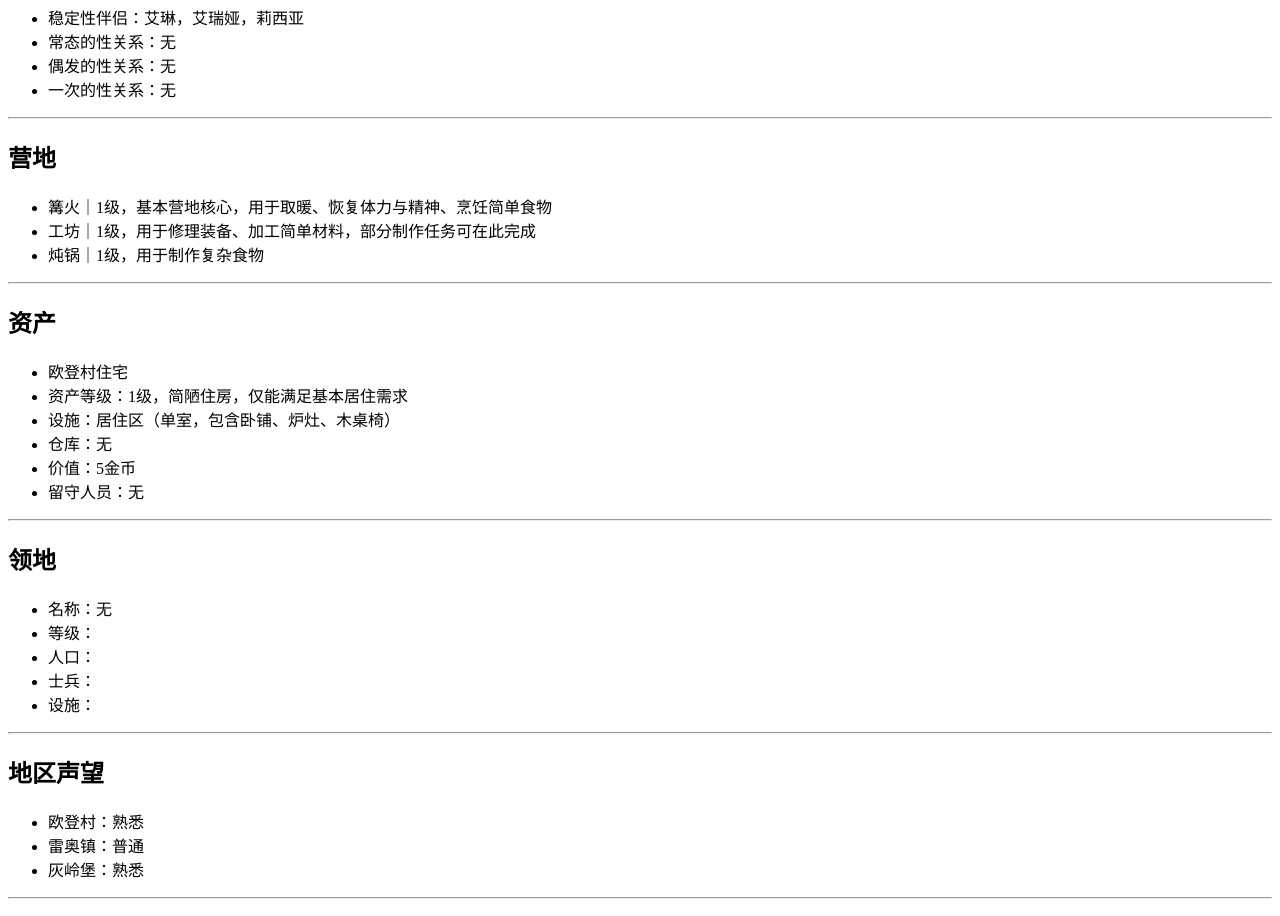
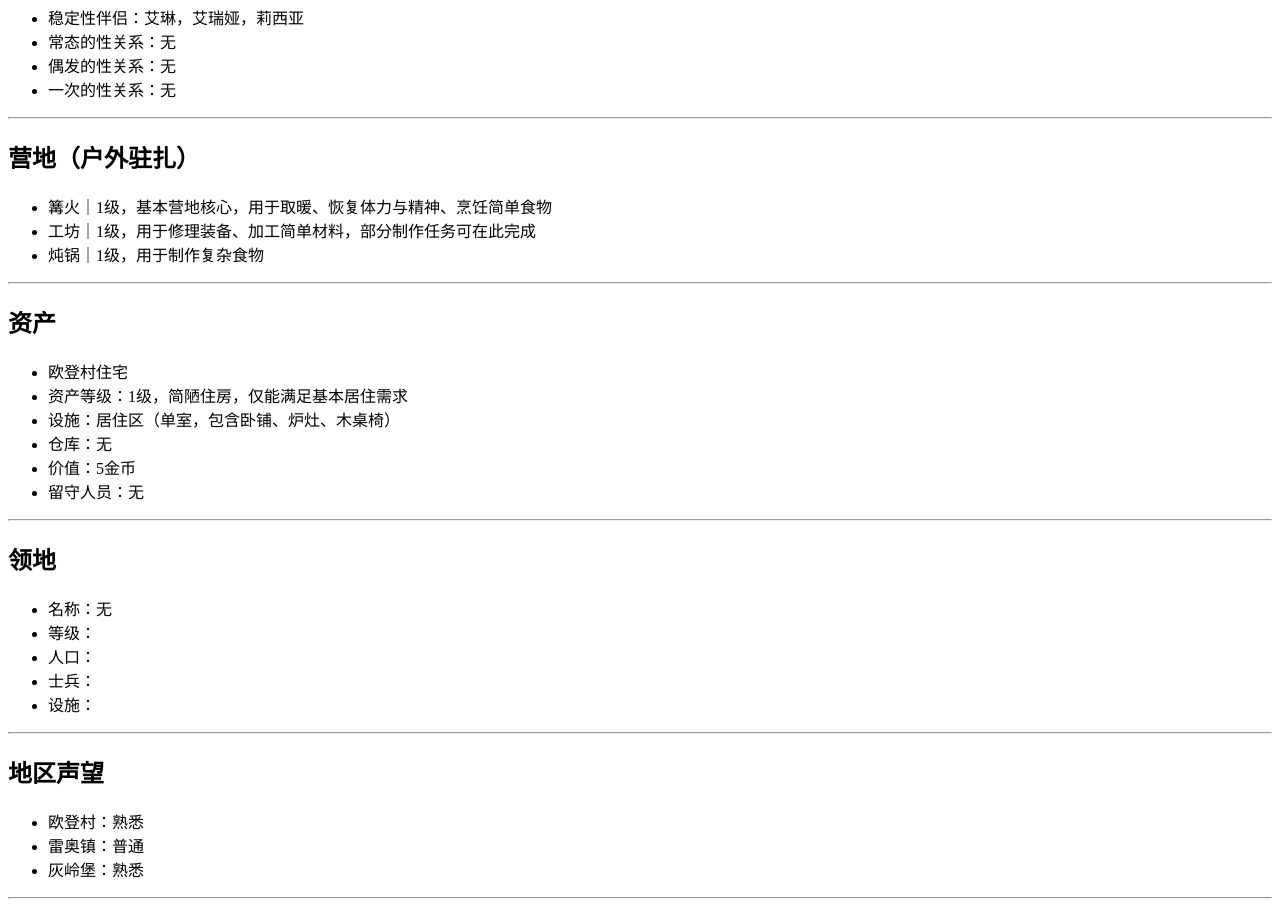
Before and after one commit to Hermitklg/MittelAlter, a plain HTML site: page index.html in a window 1280 px wide. Shown: the part 2240-3156 px from the top of the page. Drawn offline with Linux system fonts and the light colour scheme.

Commit message:
Update index.html

```diff
--- a/index.html
+++ b/index.html
@@ -115,7 +115,7 @@
 </ul>
 
 <hr>
-<h2>营地</h2>
+<h2>营地（户外驻扎）</h2>
 <ul>
   <li>篝火｜1级，基本营地核心，用于取暖、恢复体力与精神、烹饪简单食物</li>
   <li>工坊｜1级，用于修理装备、加工简单材料，部分制作任务可在此完成</li>
```
